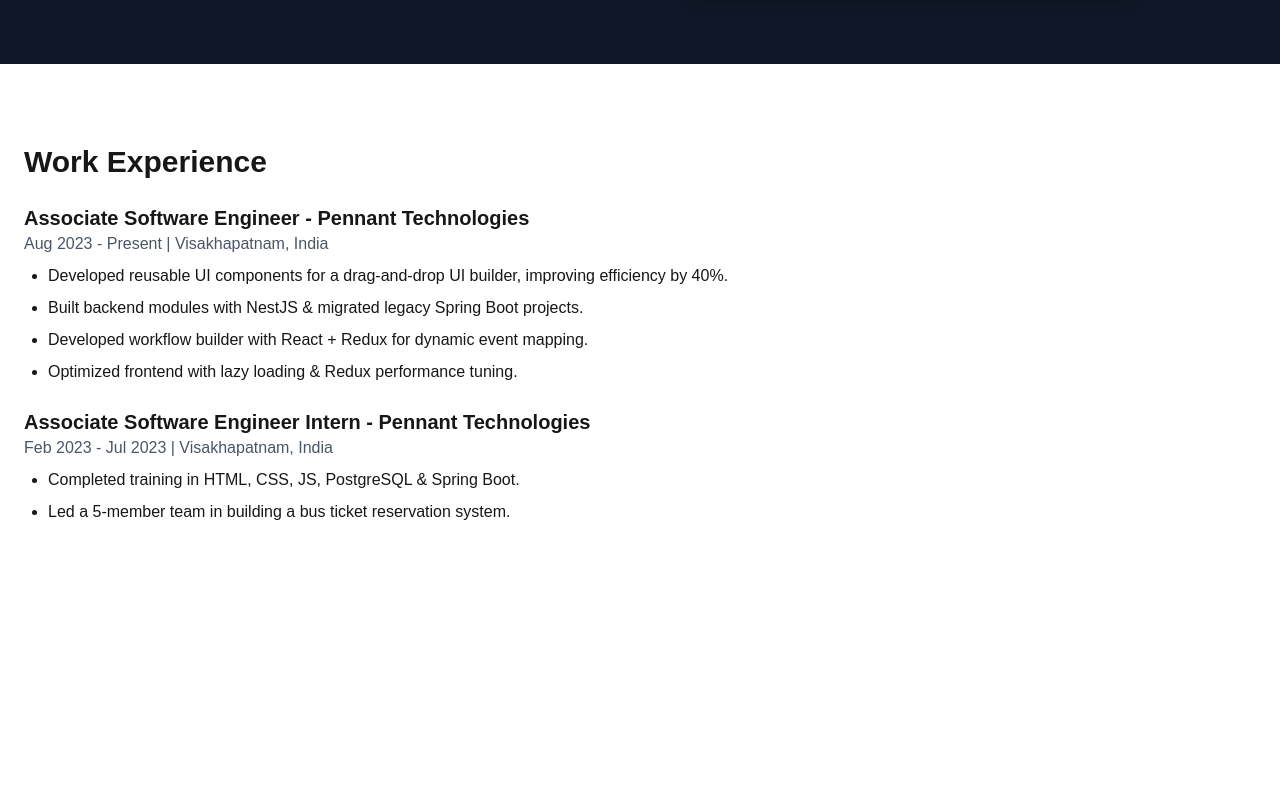
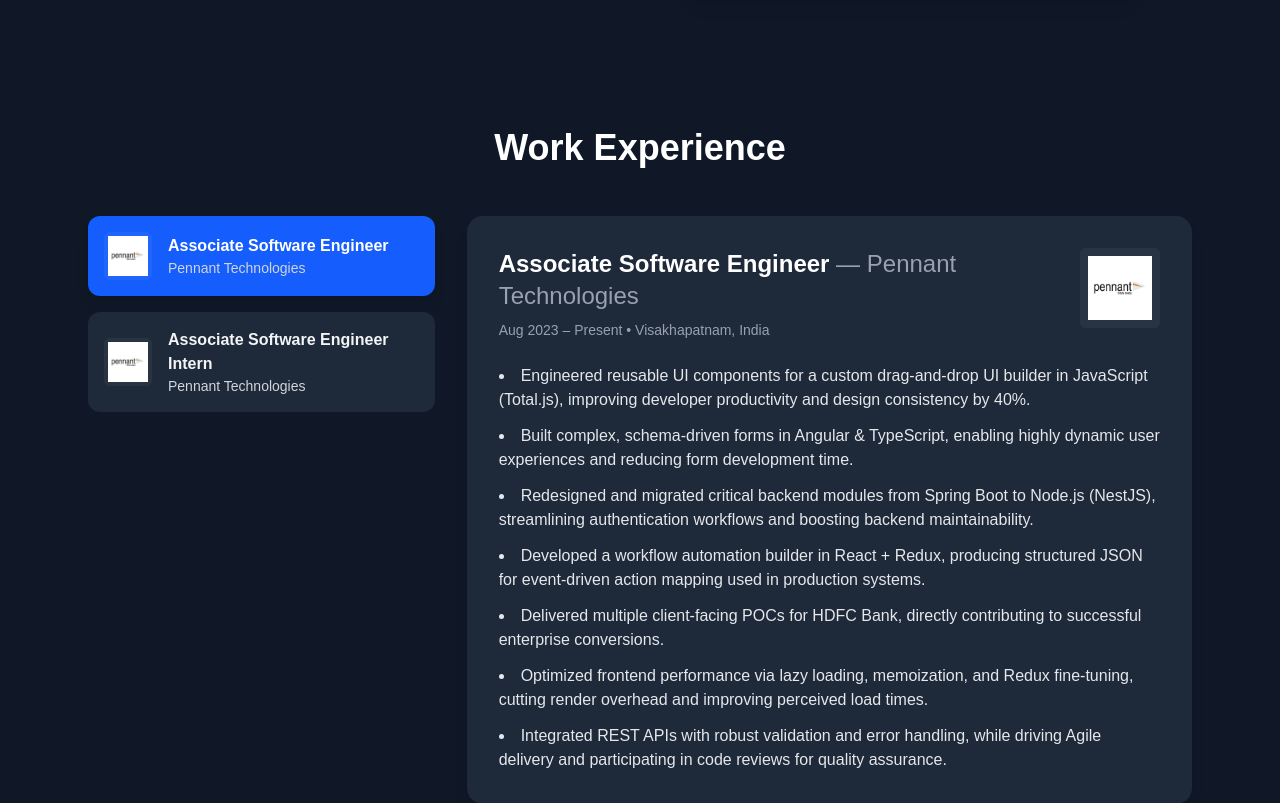
Before and after one commit to Streak116/imran-portfolio, a Next.js app: page / in a window 1280 px wide. Shown: the part 1404-2207 px from the top of the page. Built offline with nearby package versions, Linux system fonts and the light colour scheme.

Commit message:
Work experience updated.

```diff
--- a/components/Work.tsx
+++ b/components/Work.tsx
@@ -1,37 +1,130 @@
 "use client";
 
-import { motion } from "framer-motion";
+import { useState } from "react";
+import { motion, AnimatePresence } from "framer-motion";
+
+const workExperience = [
+  {
+    id: "pennant-se",
+    role: "Associate Software Engineer",
+    company: "Pennant Technologies",
+    logo: "/pennant-logo.png", // update logo path if needed
+    duration: "Aug 2023 – Present",
+    location: "Visakhapatnam, India",
+    details: [
+      "Engineered reusable UI components for a custom drag-and-drop UI builder in JavaScript (Total.js), improving developer productivity and design consistency by 40%.",
+      "Built complex, schema-driven forms in Angular & TypeScript, enabling highly dynamic user experiences and reducing form development time.",
+      "Redesigned and migrated critical backend modules from Spring Boot to Node.js (NestJS), streamlining authentication workflows and boosting backend maintainability.",
+      "Developed a workflow automation builder in React + Redux, producing structured JSON for event-driven action mapping used in production systems.",
+      "Delivered multiple client-facing POCs for HDFC Bank, directly contributing to successful enterprise conversions.",
+      "Optimized frontend performance via lazy loading, memoization, and Redux fine-tuning, cutting render overhead and improving perceived load times.",
+      "Integrated REST APIs with robust validation and error handling, while driving Agile delivery and participating in code reviews for quality assurance.",
+    ],
+  },
+  {
+    id: "pennant-intern",
+    role: "Associate Software Engineer Intern",
+    company: "Pennant Technologies",
+    logo: "/pennant-logo.png", // update logo path if needed
+    duration: "Feb 2023 – Jul 2023",
+    location: "Visakhapatnam, India",
+    details: [
+      "Completed structured training in HTML, CSS, JavaScript, PostgreSQL, and Spring Boot, gaining strong foundations in full-stack development.",
+      "Led a 5-member team in developing a Bus Ticket Reservation System, managing task allocation, sprint planning, and integration.",
+      "Implemented features including real-time seat booking, payment simulation, passenger email notifications, and admin dashboards for route & fleet management.",
+      "Introduced version control and Git workflows to the team, improving collaboration and reducing integration conflicts.",
+      "Optimized SQL queries for booking and scheduling workflows, reducing response times for core modules.",
+    ],
+  },
+];
 
 export default function Work() {
+  const [selected, setSelected] = useState(0);
+
   return (
-    <motion.div
-      initial={{ opacity: 0, x: 50 }}
-      whileInView={{ opacity: 1, x: 0 }}
-      transition={{ duration: 0.6 }}
-      viewport={{ once: true }}
-      className="min-h-screen px-6 py-20"
-    >
-      <h2 className="text-3xl font-bold mb-6">Work Experience</h2>
-      <div className="space-y-6">
-        <div>
-          <h3 className="text-xl font-semibold">Associate Software Engineer - Pennant Technologies</h3>
-          <p className="text-gray-600">Aug 2023 - Present | Visakhapatnam, India</p>
-          <ul className="list-disc ml-6 mt-2 space-y-2">
-            <li>Developed reusable UI components for a drag-and-drop UI builder, improving efficiency by 40%.</li>
-            <li>Built backend modules with NestJS & migrated legacy Spring Boot projects.</li>
-            <li>Developed workflow builder with React + Redux for dynamic event mapping.</li>
-            <li>Optimized frontend with lazy loading & Redux performance tuning.</li>
-          </ul>
-        </div>
-        <div>
-          <h3 className="text-xl font-semibold">Associate Software Engineer Intern - Pennant Technologies</h3>
-          <p className="text-gray-600">Feb 2023 - Jul 2023 | Visakhapatnam, India</p>
-          <ul className="list-disc ml-6 mt-2 space-y-2">
-            <li>Completed training in HTML, CSS, JS, PostgreSQL & Spring Boot.</li>
-            <li>Led a 5-member team in building a bus ticket reservation system.</li>
-          </ul>
+    <section id="work" className="py-16 bg-gray-900 text-white">
+      <div className="max-w-6xl mx-auto px-6">
+        <h2 className="text-3xl md:text-4xl font-bold text-center mb-12">Work Experience</h2>
+
+        <div className="grid grid-cols-1 lg:grid-cols-3 gap-8">
+          {/* Left list */}
+          <nav aria-label="Work list" className="space-y-4">
+            {workExperience.map((job, idx) => {
+              const active = idx === selected;
+              return (
+                <button
+                  key={job.id}
+                  onClick={() => setSelected(idx)}
+                  onKeyDown={(e) => {
+                    if (e.key === "Enter" || e.key === " ") {
+                      e.preventDefault();
+                      setSelected(idx);
+                    }
+                  }}
+                  aria-pressed={active}
+                  className={`w-full flex items-center gap-4 p-4 rounded-xl text-left transition-shadow focus:outline-none
+                    ${active ? "bg-blue-600 shadow-lg" : "bg-gray-800 hover:bg-gray-800/90"}`}
+                >
+                  <div className="flex-shrink-0 w-12 h-12 rounded-md bg-white/5 flex items-center justify-center p-1">
+                    <img
+                      src={job.logo}
+                      alt={`${job.company} logo`}
+                      className="w-full h-full object-contain"
+                    />
+                  </div>
+
+                  <div className="flex-1">
+                    <div className={`font-semibold ${active ? "text-white" : "text-gray-100"}`}>
+                      {job.role}
+                    </div>
+                    <div className="text-sm text-gray-300">{job.company}</div>
+                  </div>
+                </button>
+              );
+            })}
+          </nav>
+
+          {/* Right details */}
+          <div className="lg:col-span-2">
+            <AnimatePresence mode="wait">
+              <motion.div
+                key={workExperience[selected].id}
+                initial={{ opacity: 0, x: 20 }}
+                animate={{ opacity: 1, x: 0 }}
+                exit={{ opacity: 0, x: -20 }}
+                transition={{ duration: 0.35 }}
+                className="bg-gray-800 p-8 rounded-2xl shadow-lg min-h-[220px]"
+              >
+                <div className="flex items-start justify-between gap-6">
+                  <div>
+                    <h3 className="text-2xl font-bold">
+                      {workExperience[selected].role}
+                      <span className="text-gray-400 font-medium"> — {workExperience[selected].company}</span>
+                    </h3>
+                    <p className="text-sm text-gray-400 mt-2">
+                      {workExperience[selected].duration} • {workExperience[selected].location}
+                    </p>
+                  </div>
+
+                  <div className="hidden md:block flex-shrink-0 w-20 h-20 rounded-md bg-white/5 p-2">
+                    <img
+                      src={workExperience[selected].logo}
+                      alt={`${workExperience[selected].company} logo`}
+                      className="w-full h-full object-contain"
+                    />
+                  </div>
+                </div>
+
+                <ul className="list-disc list-inside mt-6 space-y-3 text-gray-200">
+                  {workExperience[selected].details.map((d, i) => (
+                    <li key={i}>{d}</li>
+                  ))}
+                </ul>
+              </motion.div>
+            </AnimatePresence>
+          </div>
         </div>
       </div>
-    </motion.div>
+    </section>
   );
 }
```
Also changed, not shown: public/pennant-logo.png (added), public/pennant-png.png (added).
